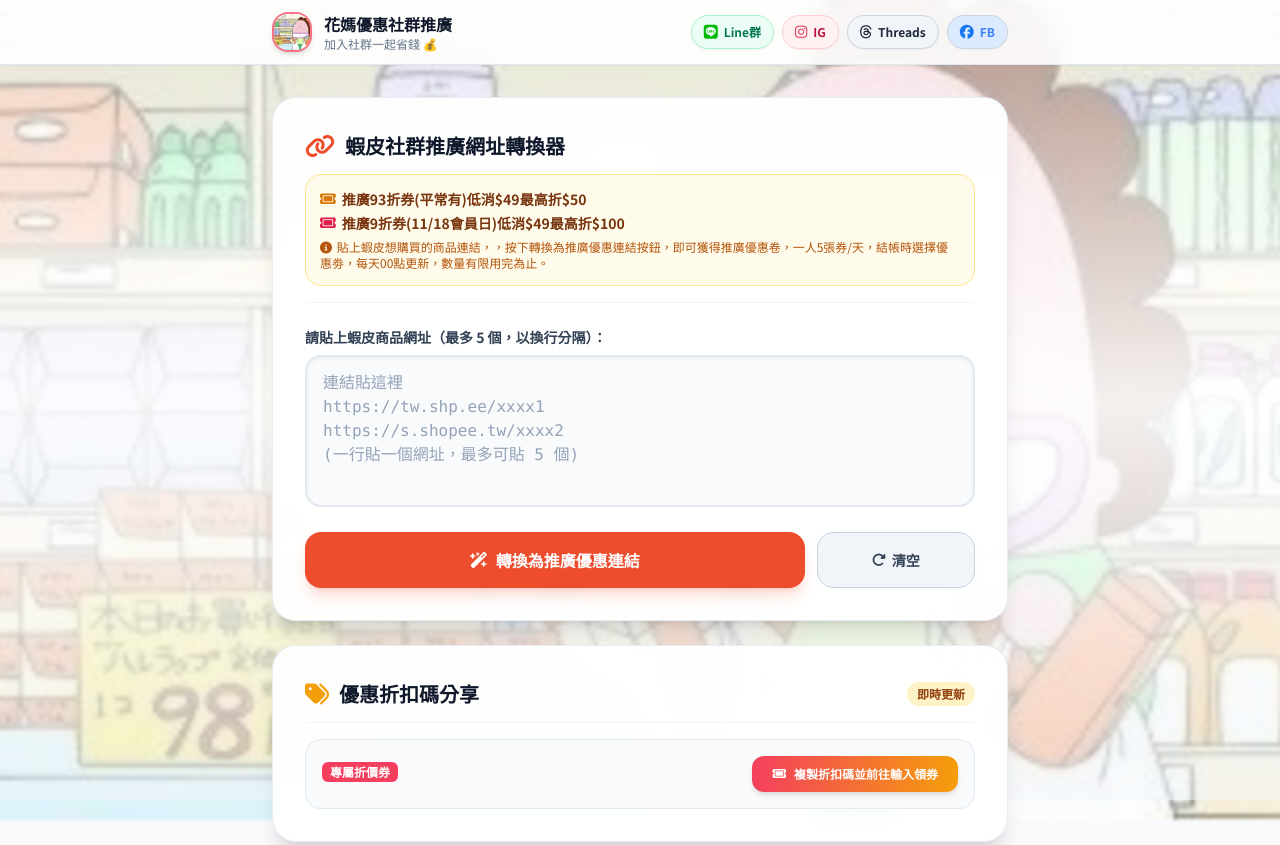
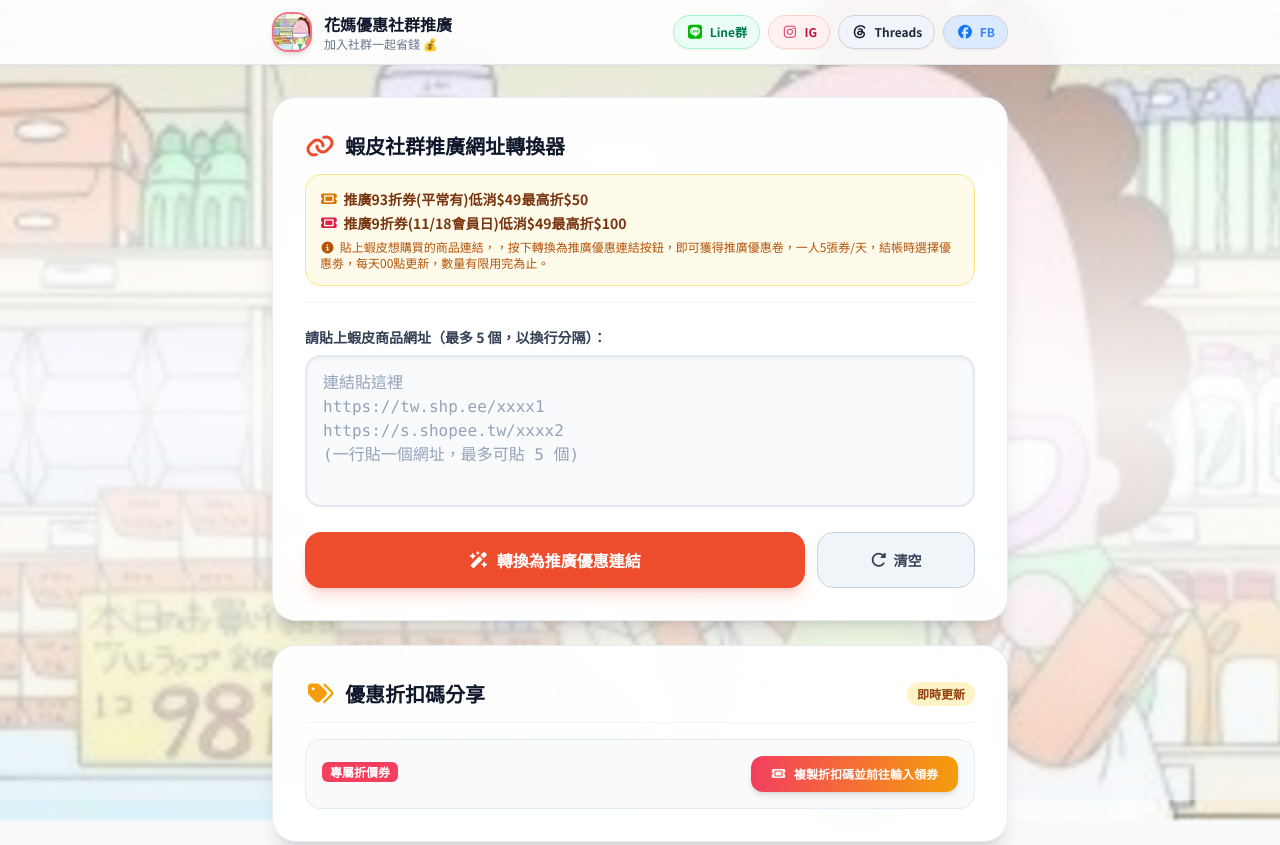
Before and after one commit to e1230009/flowermom, a plain HTML site: page index.html in a window 1280 px wide. Shown: the top 845 px of the page. Drawn offline with nearby package versions, Linux system fonts and the light colour scheme; no server answers.

Commit message:
Update index.html

```diff
--- a/index.html
+++ b/index.html
@@ -7,7 +7,7 @@
     <!-- Tailwind CSS -->
     <script src="https://cdn.tailwindcss.com"></script>
     <!-- FontAwesome Icons -->
-    <link rel="stylesheet" href="https://cdnjs.cloudflare.com/ajax/libs/font-awesome/6.5.1/css/all.min.css">
+    <link rel="stylesheet" href="https://cdnjs.cloudflare.com/ajax/libs/font-awesome/7.3.1/css/all.min.css">
     <script>
         tailwind.config = {
             theme: {
```
